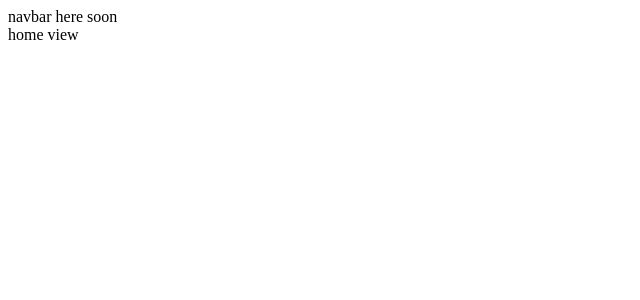
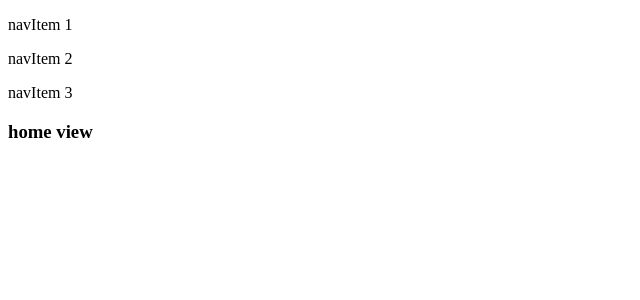
Before and after one commit to Schw4lbe/hp-kv, a Vue app: page / in a window 1280 px wide. Shown: the top 300 px of the page, without its empty margins (0-640 px from the left). Built offline with nearby package versions, Linux system fonts and the light colour scheme.

Commit message:
added content.json file; moved all elements to home view to have opening view later on in project available; created basic navbar component; edited homeview.

```diff
--- a/src/App.vue
+++ b/src/App.vue
@@ -1,16 +1,5 @@
 <template>
-  <div>
-    <NavbarMain />
-    <router-view />
-  </div>
+  <router-view />
 </template>
 
-<script>
-import NavbarMain from "@/components/NavbarMain";
-
-export default {
-  components: {
-    NavbarMain,
-  },
-};
-</script>
+<script></script>
--- /dev/null
+++ b/src/assets/content.json
@@ -0,0 +1,13 @@
+{
+    "navbarItems": [
+        {
+            "title": "navItem 1"
+        },
+        {
+            "title": "navItem 2"
+        },
+        {
+            "title": "navItem 3"
+        }
+    ]
+}
--- a/src/components/NavbarMain.vue
+++ b/src/components/NavbarMain.vue
@@ -1,11 +1,27 @@
 <template>
   <div>
-    <nav>navbar here soon</nav>
+    <nav>
+      <div>
+        <p v-for="(item, index) in navItems" :key="index">
+          {{ item.title }}
+        </p>
+      </div>
+    </nav>
   </div>
 </template>
 
 <script>
+import data from "../assets/content.json";
+
 export default {
   name: "NavbarMain",
+
+  data() {
+    return {
+      navItems: data.navbarItems,
+    };
+  },
+
+  methods: {},
 };
 </script>
--- a/src/views/HomeView.vue
+++ b/src/views/HomeView.vue
@@ -1,9 +1,18 @@
 <template>
-  <div>home view</div>
+  <div>
+    <NavbarMain />
+    <h3>home view</h3>
+  </div>
 </template>
 
 <script>
+import NavbarMain from "@/components/NavbarMain";
+
 export default {
   name: "HomeView",
+
+  components: {
+    NavbarMain,
+  },
 };
 </script>
```
Also changed, not shown: src/assets/logo.png (deleted).
